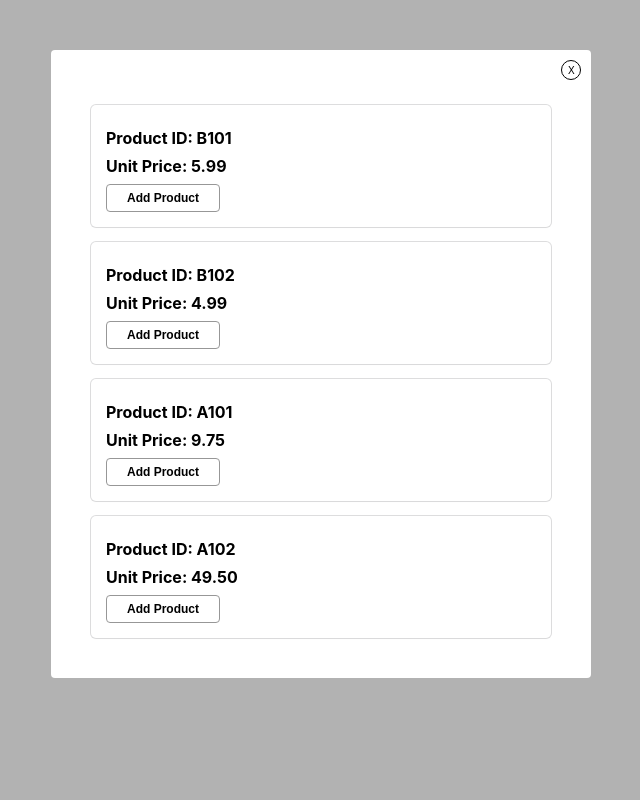
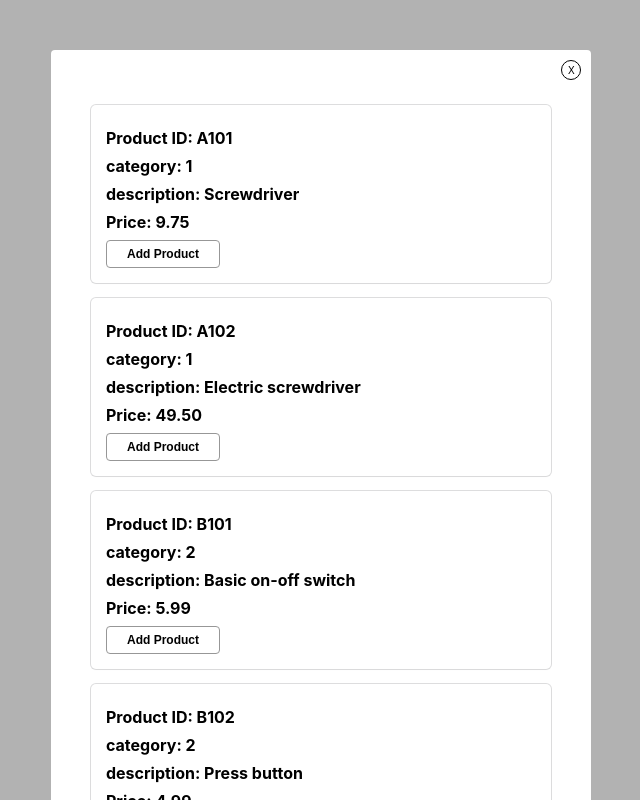
Before and after one commit to HemaSAli/teamleader-test, a React (Create React App) app: page /orders/1 in a window 1280 px wide. Both pictures are taken after a click on the button "Add More Products". Shown: the whole page, without its empty margins (319-959 px from the left). Built offline with nearby package versions, Linux system fonts and the light colour scheme.

Commit message:
Fixing products mock data

```diff
--- a/src/api/jsonFiles/products.json
+++ b/src/api/jsonFiles/products.json
@@ -1,18 +1,32 @@
 [
   {
+    "product-id": "A101",
+    "description": "Screwdriver",
+    "category": "1",
+    "unit-price": "9.75"
+  },
+  {
+    "product-id": "A102",
+    "description": "Electric screwdriver",
+    "category": "1",
+    "unit-price": "49.50"
+  },
+  {
     "product-id": "B101",
+    "description": "Basic on-off switch",
+    "category": "2",
     "unit-price": "5.99"
   },
   {
     "product-id": "B102",
+    "description": "Press button",
+    "category": "2",
     "unit-price": "4.99"
   },
   {
-    "product-id": "A101",
-    "unit-price": "9.75"
-  },
-  {
-    "product-id": "A102",
-    "unit-price": "49.50"
+    "product-id": "B103",
+    "description": "Switch with motion detector",
+    "category": "2",
+    "unit-price": "12.95"
   }
 ]
--- a/src/components/Products/product.tsx
+++ b/src/components/Products/product.tsx
@@ -12,15 +12,15 @@ export type SingleProductProps = {
 function SingleProduct({ product }: SingleProductProps) {
   const dispatch = useAppDispatch();
 
-  const { 'product-id': productID, 'unit-price': unitPrice } = product;
+  const {
+    'product-id': productID, 'unit-price': unitPrice, category, description,
+  } = product;
   return (
     <div className="single-product">
-      <p>
-        Product ID: <span className="product-details">{productID}</span>
-      </p>
-      <p>
-        Unit Price: <span className="product-details">{unitPrice}</span>
-      </p>
+      <p>Product ID: <span className="product-details">{productID}</span></p>
+      <p>category: <span className="product-details">{category}</span></p>
+      <p>description: <span className="product-details">{description}</span></p>
+      <p>Price: <span className="product-details">{unitPrice}</span></p>
       <button
         onClick={() => { dispatch(addProductToOrder(product['product-id'])); }}
       >
--- a/src/types/productsTypes.ts
+++ b/src/types/productsTypes.ts
@@ -1,6 +1,8 @@
 export type Product = {
   'product-id': string;
   'unit-price': string;
+  description: string;
+  category: string;
 };
 
 export type ProductsState = {
```
Also changed, not shown: 1 other file (tests, documents, lock files or other folders).
